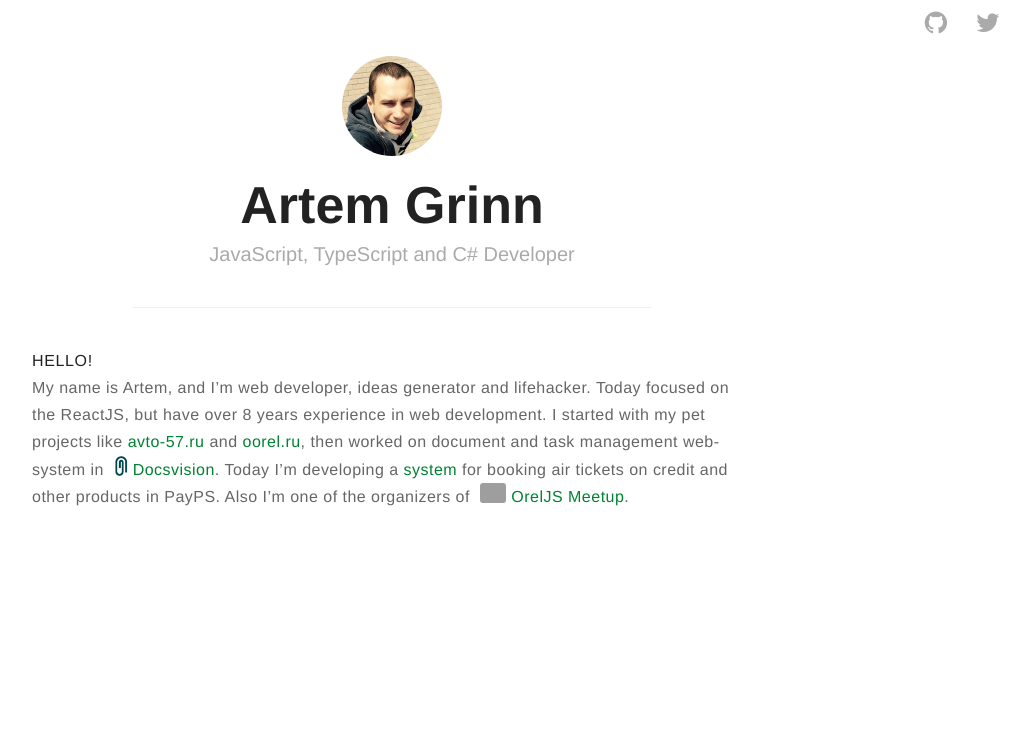
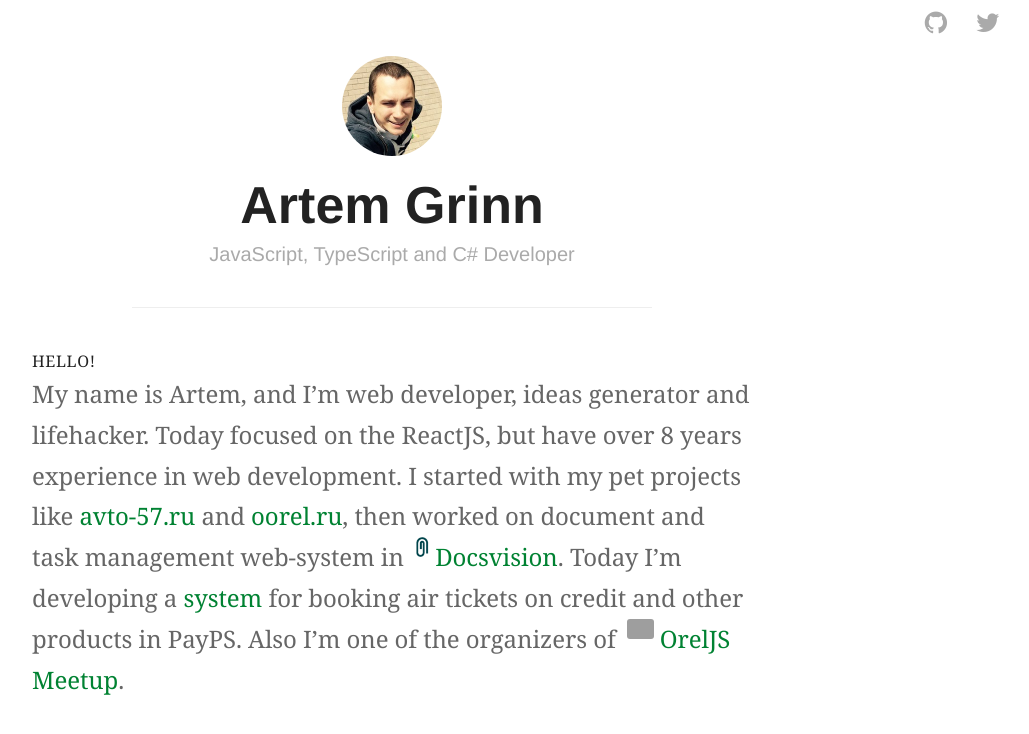
Before and after one commit to ArtemGrinn/artemgrinn.github.io, a Jekyll site: the page built from index.md, in a window 1280 px wide. Shown: the top 734 px of the page, without its empty margins (248-1277 px from the left). Built offline with Jekyll 4.4.1, drawn with Linux system fonts in a browser that asks for light colours; our own code applies the rules of GitHub Pages for plain Markdown files.

Commit message:
Update style.css

```diff
--- a/assets/css/style.css
+++ b/assets/css/style.css
@@ -153,8 +153,10 @@
 	max-width: 800px;
 	margin: 0 auto;
 	padding: 0px 40px 20px 40px;
+	font-family: Georgia;
 	font-weight: 300;
-    	letter-spacing: 0.03em;
+        font-size: 24px;
+    	letter-spacing: -.003em;
 }
 
 .home #avatar {
```
